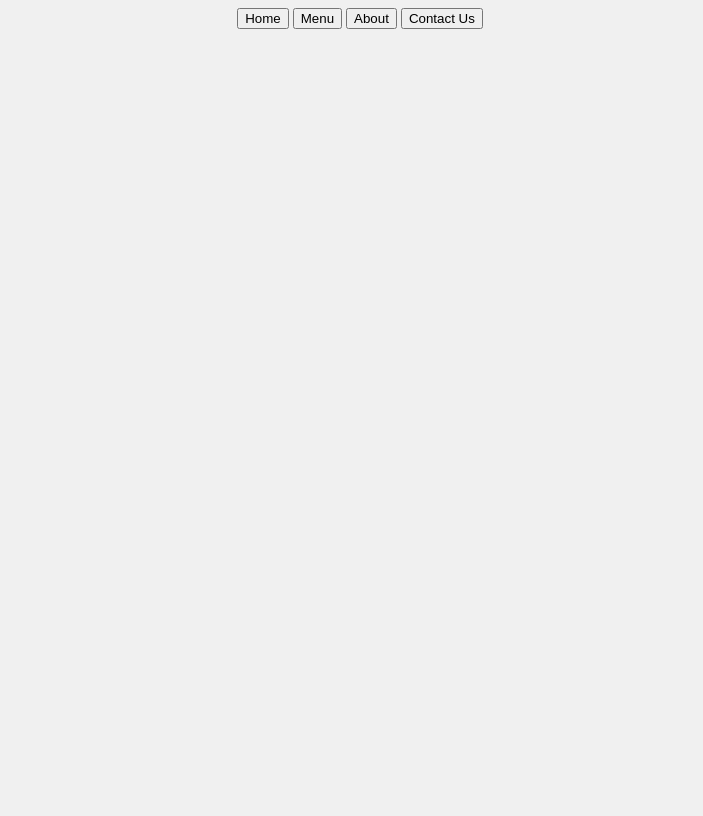
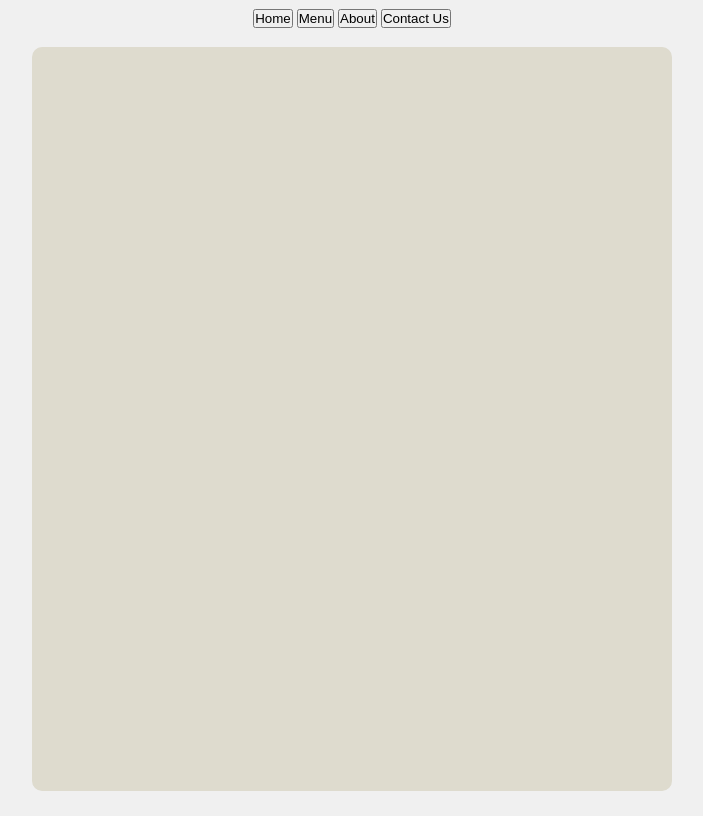
Before and after one commit to Mouzone/restaurant-page, a website built with webpack: page src/index.html in a window 1280 px wide. Shown: the whole page, without its empty margins (288-991 px from the left). Built offline with nearby package versions, Linux system fonts and the light colour scheme.

Commit message:
Style webpage background and content space background

```diff
--- a/src/style.css
+++ b/src/style.css
@@ -1,7 +1,17 @@
+* {
+    padding: 0;
+    margin: 0;
+    box-sizing: content-box;
+}
+
 body {
     width: 100vw;
     height: 100vh;
     background-color: #f0f0f0;
+    display: flex;
+    flex-direction: column;
+    justify-content: space-around;
+    align-items: center;
 }
 
 header {
@@ -10,7 +20,10 @@ header {
     justify-content: center;
 }
 
-.content {
+#content {
+    width: 50vw;
+    height: 93vh;
     font-size: 20px;
-    color: green;
+    background-color: #dedbce;
+    border-radius: 10px;
 }
--- a/webpack.config.js
+++ b/webpack.config.js
@@ -3,6 +3,7 @@ const HtmlWebpackPlugin = require('html-webpack-plugin');
 
 module.exports = {
     entry: './src/index.js',
+    watch: true,
     plugins: [
         new HtmlWebpackPlugin({
             title: 'Output Management',
```
